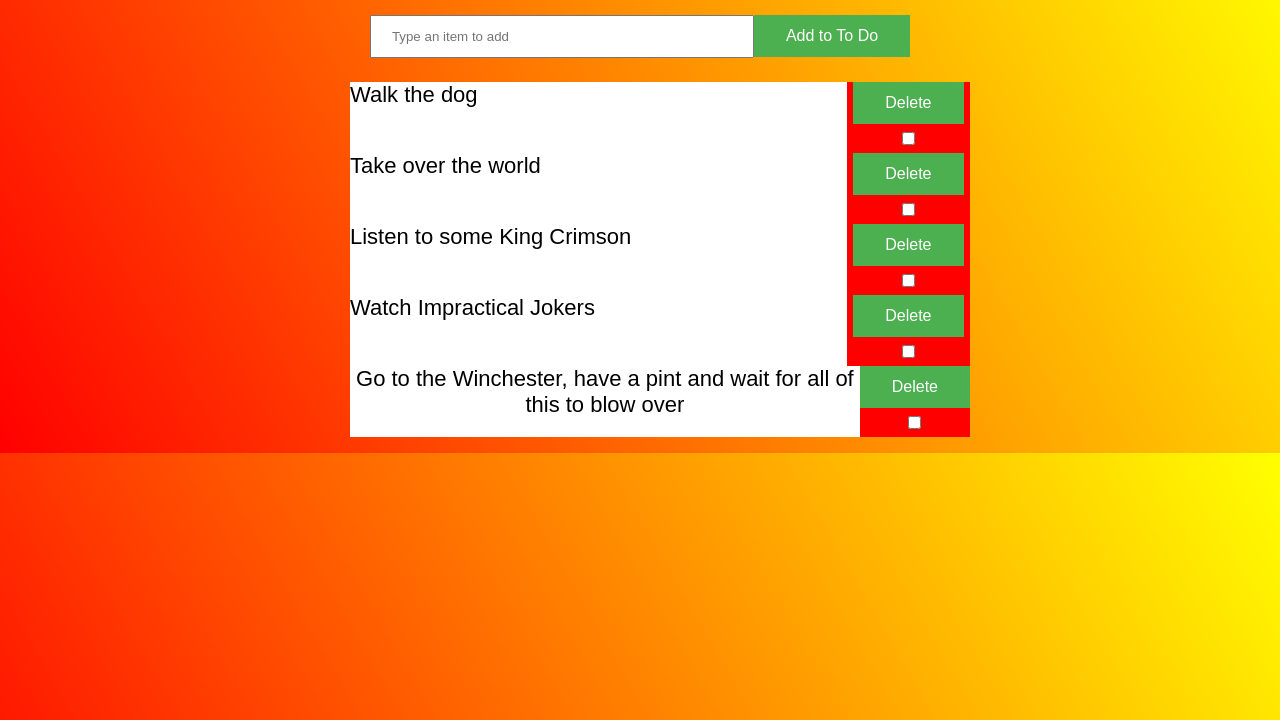
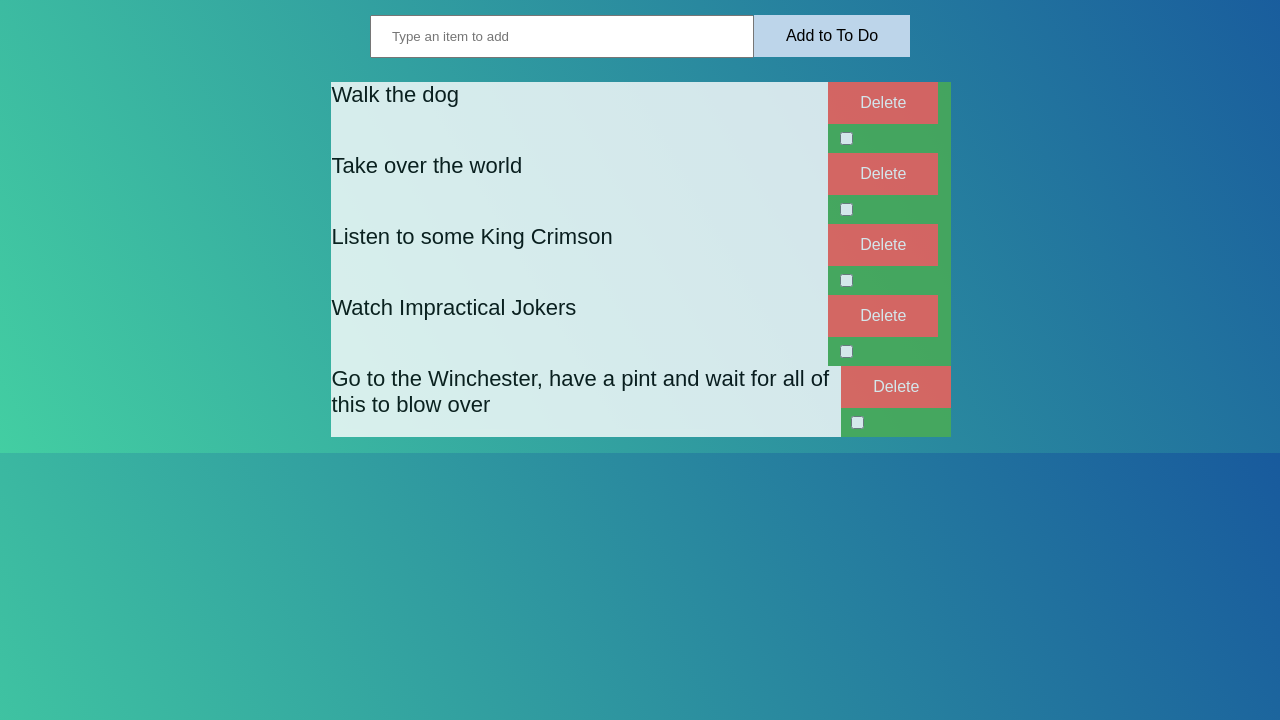
Before and after one commit to kendallgmason/To-Do-List-App, a React app in the folder my-app/: page / in a window 1280 px wide. Shown: the part 80-800 px from the top of the page. Built offline with nearby package versions, Linux system fonts and the light colour scheme.

Commit message:
All Tasks done and css sharpened up

```diff
--- a/my-app/src/components/app/App.css
+++ b/my-app/src/components/app/App.css
@@ -1,21 +1,15 @@
 body {
-  background-image: linear-gradient(60deg, red, yellow);
+  background-image: linear-gradient(60deg, #43cea2,  #185a9d);
   font-size: 16px;
+  color: white;
 }
 
 h1 {
   font-size: 34px;
 }
 
-li {
-  background-color: white;
-  width: 50%;
-  display: flex;
-  margin-left: 25%;
-  justify-content: space-between;
-  font-family: Arial, Helvetica, sans-serif;
-  font-size: 22px;
-  list-style: none;
+ul {
+  opacity: 0.8;
 }
 
 input {
@@ -28,9 +22,10 @@ input {
 
 
 button {
-  background-color: #4CAF50; /* Green */
+
+  background-color: #FE5F55;
   border: none;
-  color: white;
+  color: black;
   padding: 12px 32px;
   text-align: center;
   text-decoration: none;
@@ -39,8 +34,30 @@ button {
 
 }
 
+button:hover {
+  background-color: #d7263d;
+}
+
+
+#deleteB {
+  color: white;
+}
+
+li :checked  {
+ text-decoration: line-through;
+}
+
+#todo-button {
+  background-color: #bdd5ea;
+
+}
+#todo-button:hover {
+  color: white;
+  background-color: #185A9D;
+}
+
 .button-check {
-  background-color: red;
+  background-color: #4CAF50;
 
 }
 
@@ -63,6 +80,19 @@ button {
   color: #61dafb;
 }
 
+li {
+  background-color: white;
+  color: black;
+  width: 50%;
+  display: flex;
+  margin-left: 23.5%;
+  justify-content: space-between;
+  text-align: left;
+  font-family: Arial, Helvetica, sans-serif;
+  font-size: 22px;
+  list-style: none;
+}
+
 @keyframes App-logo-spin {
   from {
     transform: rotate(0deg);
--- a/my-app/src/components/app/App.js
+++ b/my-app/src/components/app/App.js
@@ -2,6 +2,8 @@ import './App.css';
 import { useState } from 'react';
 import List from '../list/index.js';
 import Input from '../input/index.js';
+
+
 
 const initialList = ['Walk the dog', 'Take over the world', 'Listen to some King Crimson', 'Watch Impractical Jokers', 'Go to the Winchester, have a pint and wait for all of this to blow over'];
 
--- a/my-app/src/components/input/index.js
+++ b/my-app/src/components/input/index.js
@@ -2,7 +2,7 @@ function Input({ inputFn, placeholderText, buttonFn, buttonText }) {
     return (
         <div>
             <input onChange={inputFn} placeholder={placeholderText}></input>
-            <button onClick={buttonFn}>{buttonText}</button>
+            <button id="todo-button" onClick={buttonFn}>{buttonText}</button>
         </div>
     )
 }
--- a/my-app/src/components/listItem/index.js
+++ b/my-app/src/components/listItem/index.js
@@ -1,9 +1,10 @@
 function ListItems ({className, deletedItems, index, item}) {
     return (
         <>
-            <li key = {index} className={className}>{item}
-            <div class="button-check">
-            <button onClick={() => deletedItems(index) } > Delete </button>
+            <li key = {index} className={className}>
+            <div>{item}</div>
+            <div className="button-check">
+            <button id="deleteB" onClick={() => deletedItems(index) } > Delete </button>
             <input type="checkbox"></input>
             </div>
             </li>
```
Also changed, not shown: my-app/src/components/deleteAll/index.js (added).
